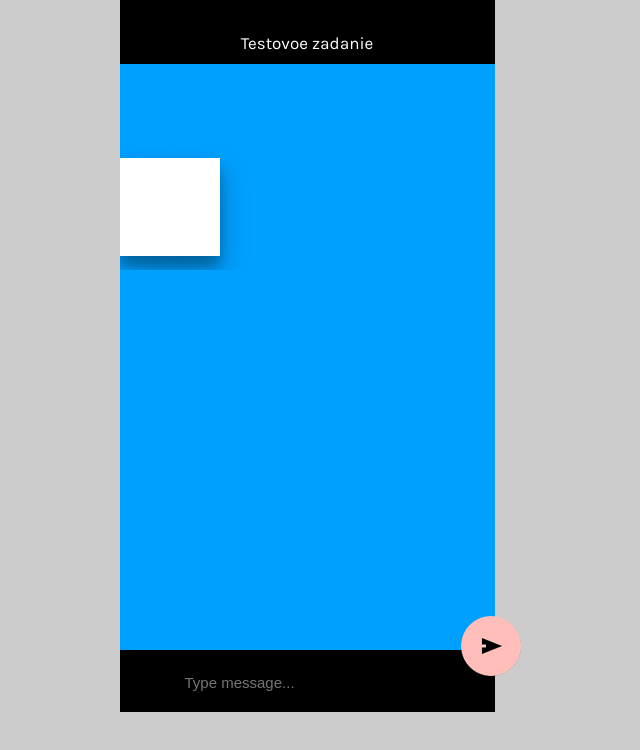
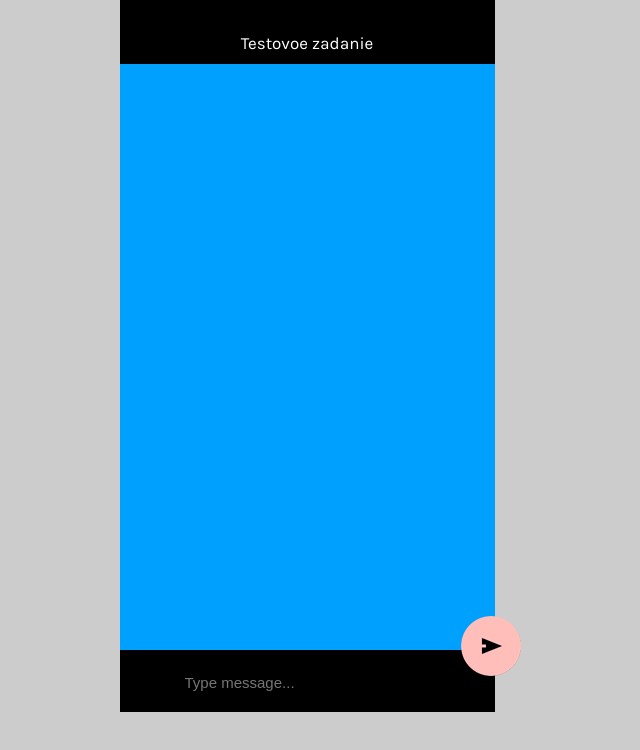
Before and after one commit to rouzrise/test_chat, a React (Create React App) app: page /chat in a window 1280 px wide. Shown: the top 750 px of the page, without its empty margins (333-973 px from the left). Built offline with nearby package versions, Linux system fonts and the light colour scheme.

Commit message:
Map msgs to be reflected in chat

```diff
--- a/src/Components/MessageList.js
+++ b/src/Components/MessageList.js
@@ -6,13 +6,13 @@ class MessageList extends Component {
   render() {
     return (
       <div className="message-list">
-      {/* {this.props.messages.map(message => {
+      {this.props.messages.map(message => {
         return (
           <Message text={message}/>
         )
-      })} */}
+      })}
 
-          <Message text={this.props.messages[0]}/>
+          {/* <Message text={this.props.messages[0]}/> */}
       </div>
     );
   }
```
